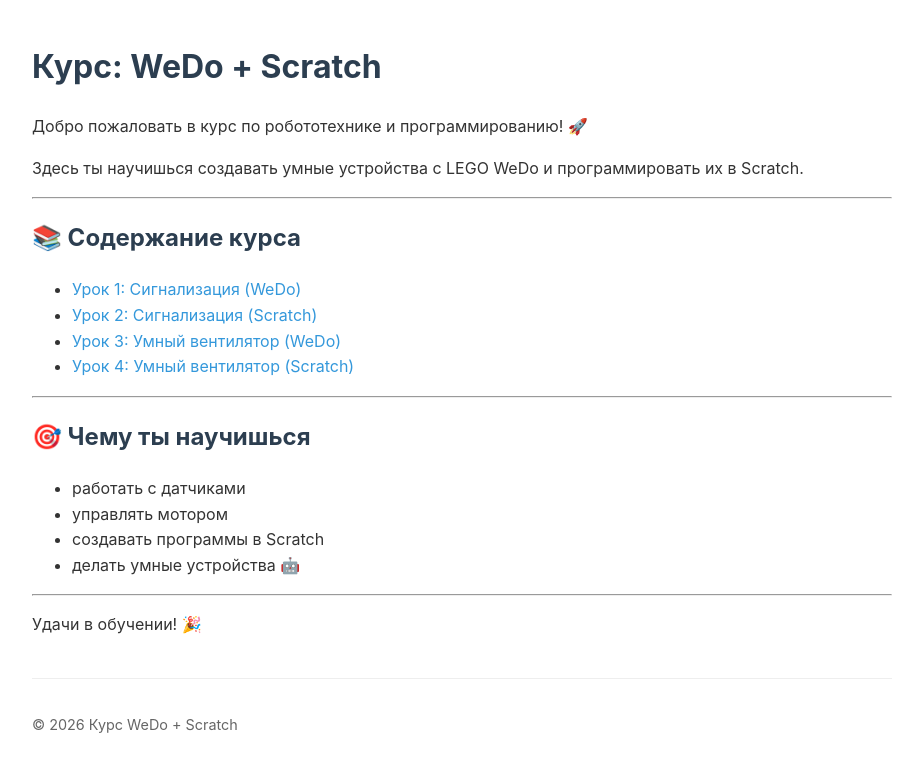
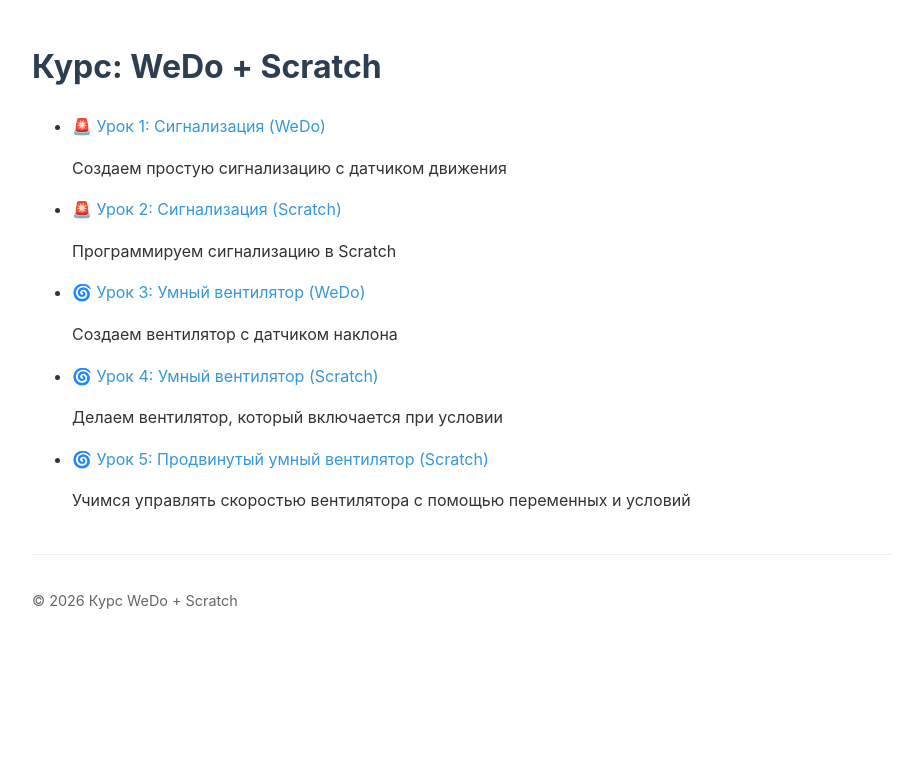
Before and after one commit to seerg0/wedo-scratch-course, a Jekyll site: the page built from index.md, in a window 1280 px wide. Shown: the top 772 px of the page, without its empty margins (178-1101 px from the left). Built offline with Jekyll 4.4.1, drawn with Linux system fonts in a browser that asks for light colours; our own code applies the rules of GitHub Pages for plain Markdown files.

Commit message:
Добавление нового урока о продвинутом умном вентиляторе и обновление индекса курса. - Обновление индекса курса с добавлением нового урока.

```diff
--- a/index.md
+++ b/index.md
@@ -1,27 +1,24 @@
 # Курс: WeDo + Scratch
 
-Добро пожаловать в курс по робототехнике и программированию! 🚀
-
-Здесь ты научишься создавать умные устройства с LEGO WeDo и программировать их в Scratch.
-
----
-
-## 📚 Содержание курса
-
-- [Урок 1: Сигнализация (WeDo)](lessons/1_сигнализация_wedo.md)
-- [Урок 2: Сигнализация (Scratch)](lessons/2_сигнализация_scratch.md)
-- [Урок 3: Умный вентилятор (WeDo)](lessons/3_wedo_umnyy_ventilyator.md)
-- [Урок 4: Умный вентилятор (Scratch)](lessons/4_scratch_umnyy_ventilyator.md)
-
----
-
-## 🎯 Чему ты научишься
-
-- работать с датчиками
-- управлять мотором
-- создавать программы в Scratch
-- делать умные устройства 🤖
-
----
-
-Удачи в обучении! 🎉
+<ul>
+  <li>
+    <a href="lessons/1_сигнализация_wedo">🚨 Урок 1: Сигнализация (WeDo)</a>
+    <p>Создаем простую сигнализацию с датчиком движения</p>
+  </li>
+  <li>
+    <a href="lessons/2_сигнализация_scratch">🚨 Урок 2: Сигнализация (Scratch)</a>
+    <p>Программируем сигнализацию в Scratch</p>
+  </li>
+  <li>
+    <a href="lessons/3_wedo_умный_вентилятор">🌀 Урок 3: Умный вентилятор (WeDo)</a>
+    <p>Создаем вентилятор с датчиком наклона</p>
+  </li>
+  <li>
+    <a href="lessons/4_scratch_умный_вентилятор">🌀 Урок 4: Умный вентилятор (Scratch)</a>
+    <p>Делаем вентилятор, который включается при условии</p>
+  </li>
+  <li>
+    <a href="lessons/5_продвинутый_умный_вентилятор_scratch">🌀 Урок 5: Продвинутый умный вентилятор (Scratch)</a>
+    <p>Учимся управлять скоростью вентилятора с помощью переменных и условий</p>
+  </li>
+</ul>
```
